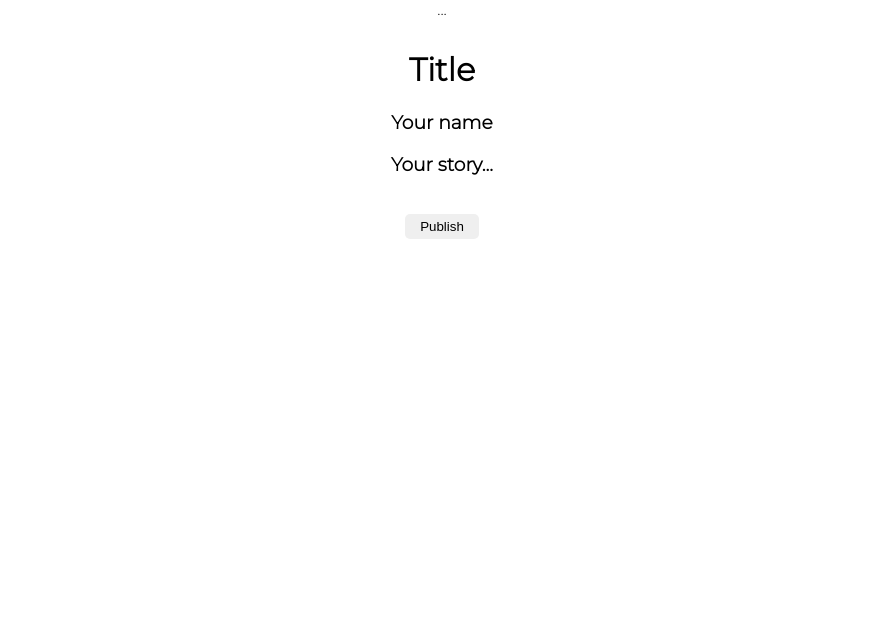
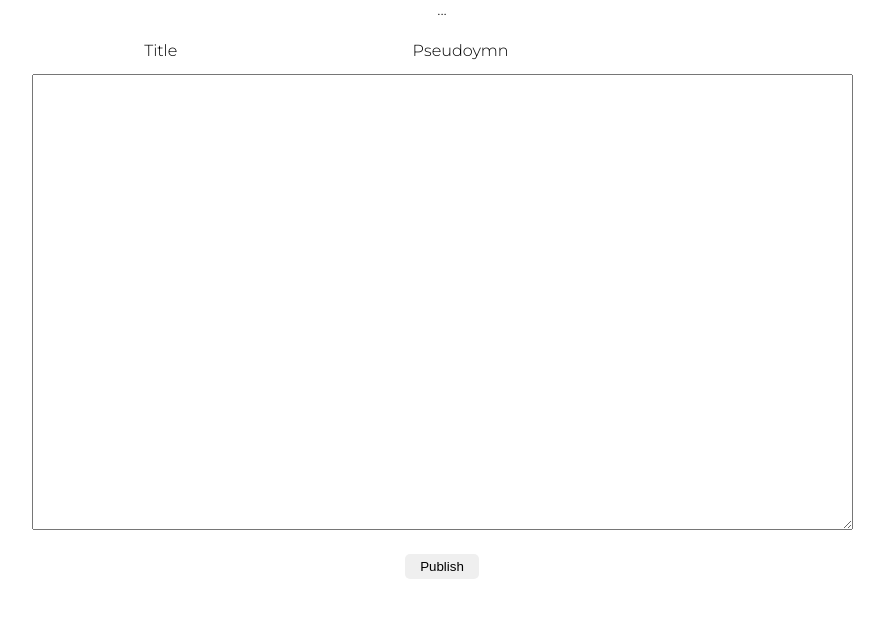
Before and after one commit to anishakdeol/lap2_pair_coding_challenge, a plain HTML site: page client/index.html in a window 1280 px wide. Shown: the whole page, without its empty margins (198-1082 px from the left). Drawn offline with Linux system fonts and the light colour scheme.

Commit message:
Changed index format

```diff
--- a/client/index.html
+++ b/client/index.html
@@ -10,18 +10,21 @@
         <div class=""tl_page>...</div>
 
     <main>
-        <h1 class="title">Title</h1>
-        <h3>Your name</h3>
-        <h3>Your story...</h3>
+        <!-- <h1 class="title">Title</h1>
+        <h3>Pseudonym</h3>
+        <h3>Your story...</h3> -->
+        <form id="new-dog-form">
+            <label for="name">Title</label>
+            <input type="text" id="name" />
+
+            <label for="age">Pseudoymn</label>
+            <input type="number" id="age" />
+
+
+        </form>
+
+        <textarea id="entry" name="postEntry" cols="100" rows="30" class ="form-control" required maxlength="300"></textarea>
     </main>
-
-    <section id="modal" style="display: none;">
-        <i><a href="#">x</a></i>
-        <h2></h2>
-        <article></article>
-    </section>
-
-    <form id="button"><input type="submit" value="Publish"></form>
-
+    <input type="submit" value="Publish">
 </body>
 </html>
```
